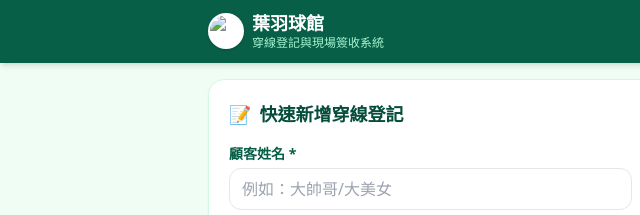
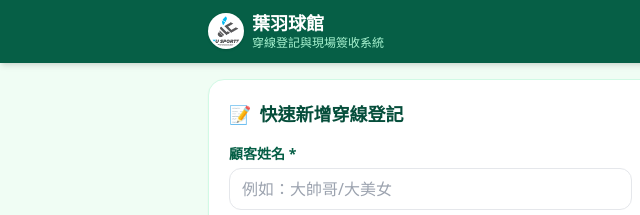
Before and after one commit to sunpin0505-lab/yusports, a plain HTML site: page index.html in a window 1280 px wide. Shown: the top 215 px of the page, 0-640 px from the left. Drawn offline with nearby package versions, Linux system fonts and the light colour scheme.

Commit message:
Update index.html

```diff
--- a/index.html
+++ b/index.html
@@ -4,6 +4,8 @@
   <meta charset="UTF-8">
   <meta name="viewport" content="width=device-width, initial-scale=1.0, maximum-scale=1.0, user-scalable=no">
   <title>葉羽球館｜穿線登記與取拍簽收系統</title>
+  <link rel="apple-touch-icon" href="zh_logo.png">
+<link rel="icon" type="image/png" href="zh_logo.png">
   <script src="https://cdn.tailwindcss.com"></script>
   <style>
     body { touch-action: manipulation; background-color: #f0fdf4; color: #064e3b; font-family: system-ui, -apple-system, sans-serif; }
@@ -16,7 +18,7 @@
   <div class="max-w-4xl mx-auto px-4 py-3 flex justify-between items-center">
     <div class="flex items-center space-x-2">
       <!-- 替換為您的 LOGO 圖片 (請根據您的檔案路徑調整 src) -->
-      <img src=".logo.png" alt="葉羽球館 Logo" class="w-9 h-9 rounded-full object-cover bg-white p-0.5 shadow">
+      <img src="logo.png" alt="葉羽球館 Logo" class="w-9 h-9 rounded-full object-cover bg-white p-0.5 shadow">
       <div>
         <h1 class="font-bold text-lg leading-tight">葉羽球館</h1>
         <p class="text-xs text-emerald-200">穿線登記與現場簽收系統</p>
```
